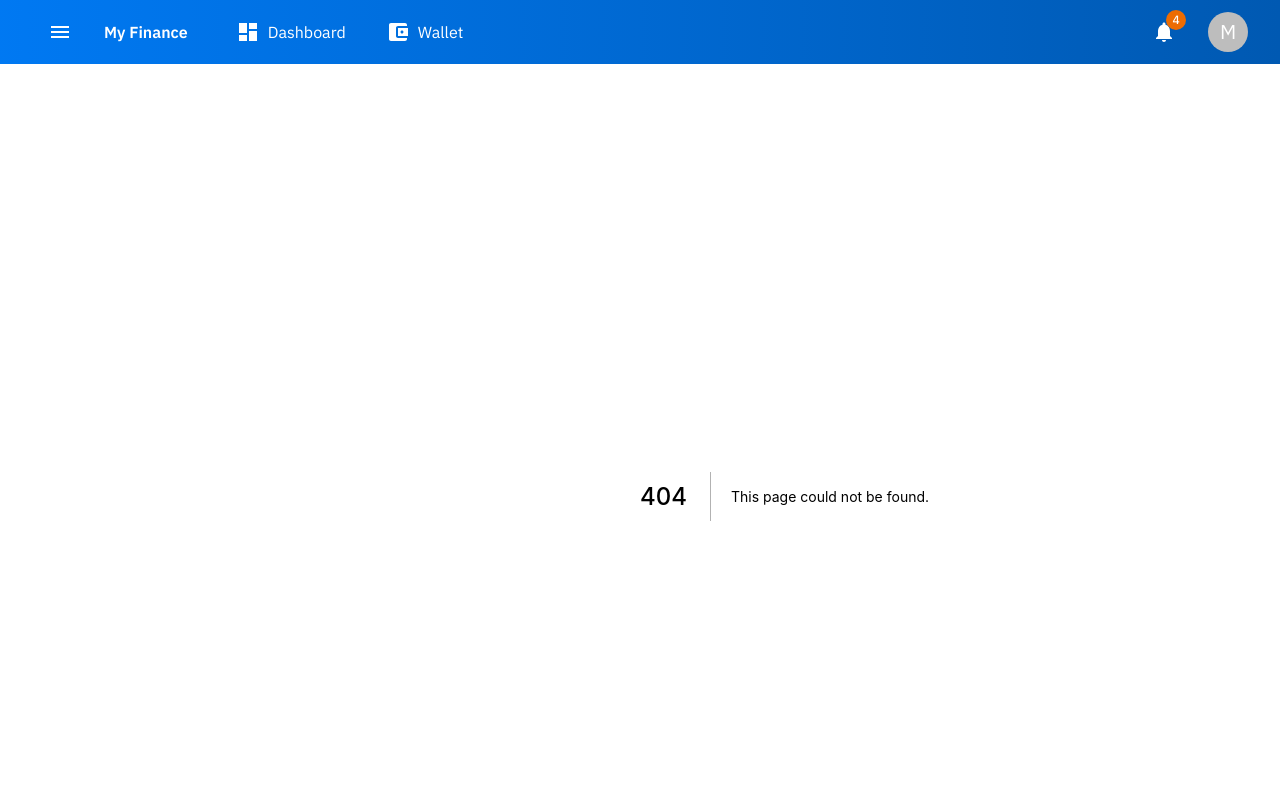
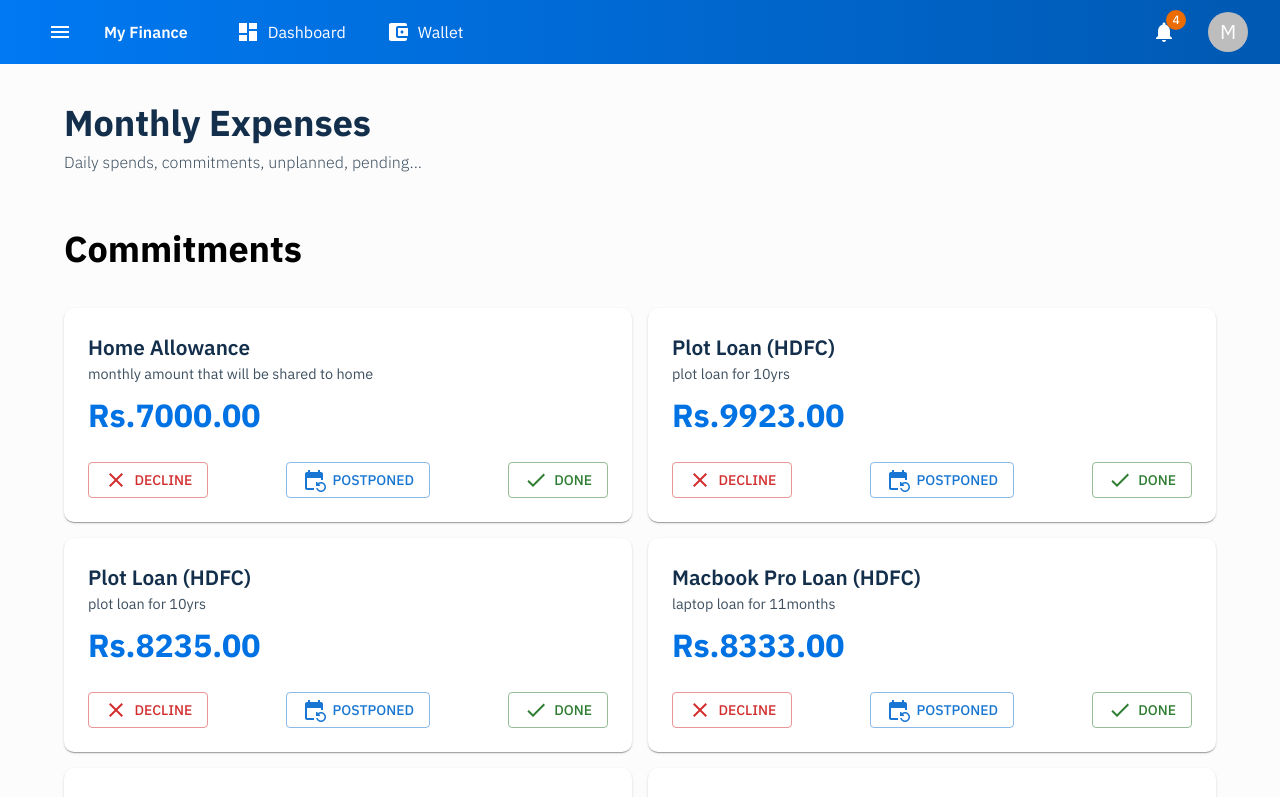
Before and after one commit to cra2ycoder/my-finance, a Next.js app: page /monthly-expenses in a window 1280 px wide. Before the commit this address had no page. Shown: the top 797 px of the page. Built offline with nearby package versions, Linux system fonts and the light colour scheme.

Commit message:
monthly exp page created

```diff
--- /dev/null
+++ b/pages/monthly-expenses.tsx
@@ -0,0 +1,9 @@
+import React from 'react'
+import MonthlySpentList from '@components/MonthlySpentList'
+import { monthlySpentList } from '@model/config'
+
+function MonthlyExpenses() {
+  return <MonthlySpentList list={monthlySpentList} />
+}
+
+export default MonthlyExpenses
```
